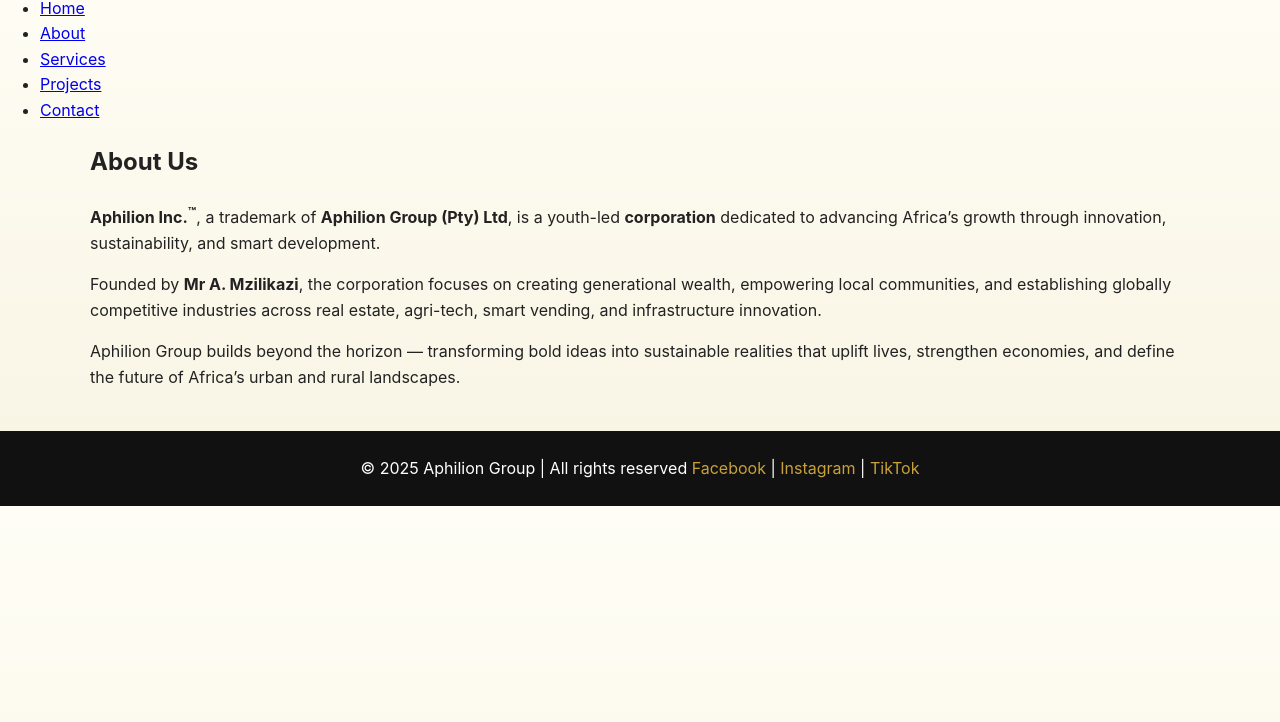
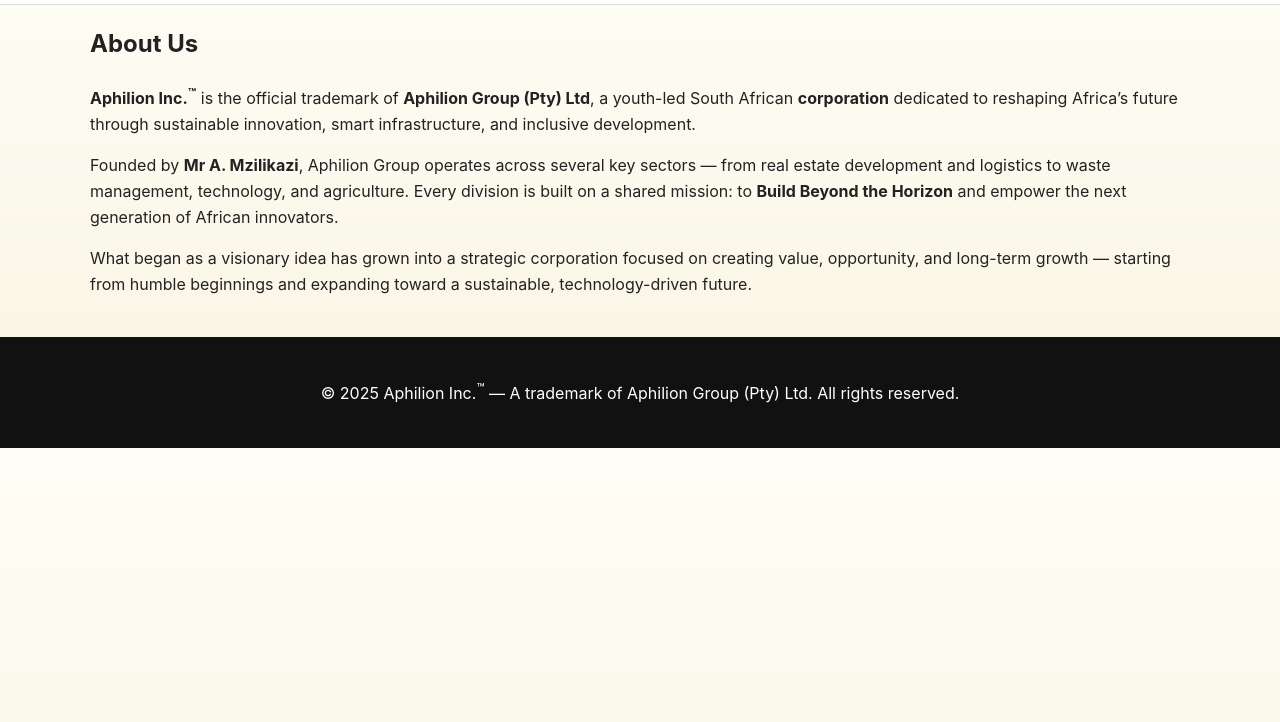
Before and after one commit to Aphilile47/Aphilion-Group-, a plain HTML site: page about.html in a window 1280 px wide. Shown: the part 78-800 px from the top of the page. Drawn offline with Linux system fonts and the light colour scheme.

Commit message:
Revise About page with new title and description
Updated the About page with new branding and content.

```diff
--- a/about.html
+++ b/about.html
@@ -1,40 +1,48 @@
 <!DOCTYPE html>
 <html lang="en">
 <head>
-  <meta charset="UTF-8" />
-  <meta name="viewport" content="width=device-width, initial-scale=1.0"/>
-  <title>About -Aphilion Inc.™</title>
-  <link rel="stylesheet" href="style.css" />
+  <meta charset="UTF-8">
+  <meta name="viewport" content="width=device-width, initial-scale=1.0">
+  <title>About — Aphilion Group (Pty) Ltd</title>
+  <meta name="description" content="Aphilion Group (Pty) Ltd is a youth-led South African corporation focused on real estate, smart vending, agri-tech, and sustainable innovation.">
+  <link rel="stylesheet" href="style.css">
 </head>
 <body>
-  <header>
-    <div class="logo">
-      <img src="logo.jpg" alt="Aphilion Inc.™ " style="height: 50px;">
-    </div>
-    <nav>
+  <header class="site-header">
+    <div class="container header-inner">
+      <a href="index.html" class="logo"><img src="logo.jpg" alt="Aphilion Inc.™"></a>
+      <button id="menu-toggle" class="menu-toggle">☰</button>
+      <nav id="nav-menu" class="nav-menu">
         <ul>
           <li><a href="index.html">Home</a></li>
-        <li><a href="about.html">About</a></li>
+          <li><a href="about.html" class="active">About</a></li>
           <li><a href="services.html">Services</a></li>
           <li><a href="projects.html">Projects</a></li>
           <li><a href="contact.html">Contact</a></li>
         </ul>
       </nav>
+    </div>
   </header>
 
-  <section id="about" class="container content">
+  <section class="content container">
     <h1>About Us</h1>
-  <p><strong>Aphilion Inc.<sup>™</sup></strong>, a trademark of <strong>Aphilion Group (Pty) Ltd</strong>, is a youth-led <strong>corporation</strong> dedicated to advancing Africa’s growth through innovation, sustainability, and smart development.</p>
+    <p><strong>Aphilion Inc.<sup>™</sup></strong> is the official trademark of <strong>Aphilion Group (Pty) Ltd</strong>, a youth-led South African <strong>corporation</strong> dedicated to reshaping Africa’s future through sustainable innovation, smart infrastructure, and inclusive development.</p>
 
-  <p>Founded by <strong>Mr A. Mzilikazi</strong>, the corporation focuses on creating generational wealth, empowering local communities, and establishing globally competitive industries across real estate, agri-tech, smart vending, and infrastructure innovation.</p>
+    <p>Founded by <strong>Mr A. Mzilikazi</strong>, Aphilion Group operates across several key sectors — from real estate development and logistics to waste management, technology, and agriculture. Every division is built on a shared mission: to <strong>Build Beyond the Horizon</strong> and empower the next generation of African innovators.</p>
 
-  <p>Aphilion Group builds beyond the horizon — transforming bold ideas into sustainable realities that uplift lives, strengthen economies, and define the future of Africa’s urban and rural landscapes.</p>
+    <p>What began as a visionary idea has grown into a strategic corporation focused on creating value, opportunity, and long-term growth — starting from humble beginnings and expanding toward a sustainable, technology-driven future.</p>
   </section>
+
   <footer>
-    &copy; 2025 Aphilion Group | All rights reserved
-    <a href="https://www.facebook.com/profile.php?id=6157405264798" target="_blank">Facebook</a> |
-    <a href="https://www.instagram.com/aphilioninc" target="_blank">Instagram</a> |
-    <a href="https://www.tiktok.com/@aphilioninc" target="_blank">TikTok</a>
+    <div class="container footer-inner">
+      <p>&copy; 2025 Aphilion Inc.<sup>™</sup> — A trademark of Aphilion Group (Pty) Ltd. All rights reserved.</p>
+    </div>
   </footer>
+
+  <script>
+    const menuToggle = document.getElementById('menu-toggle');
+    const navMenu = document.getElementById('nav-menu');
+    menuToggle.addEventListener('click', () => navMenu.classList.toggle('open'));
+  </script>
 </body>
 </html>
```
Lines whose indentation alone changed are shown as unchanged.
